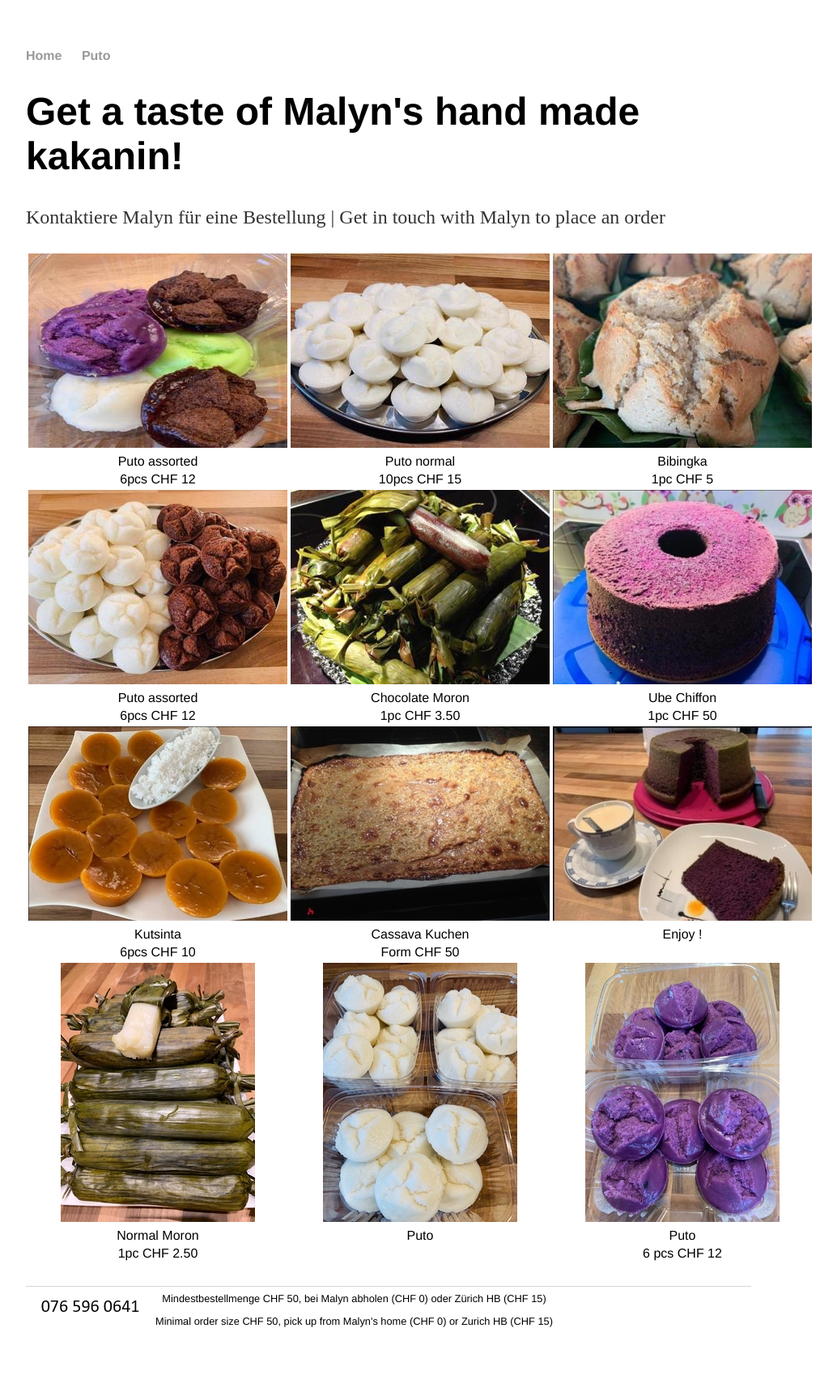
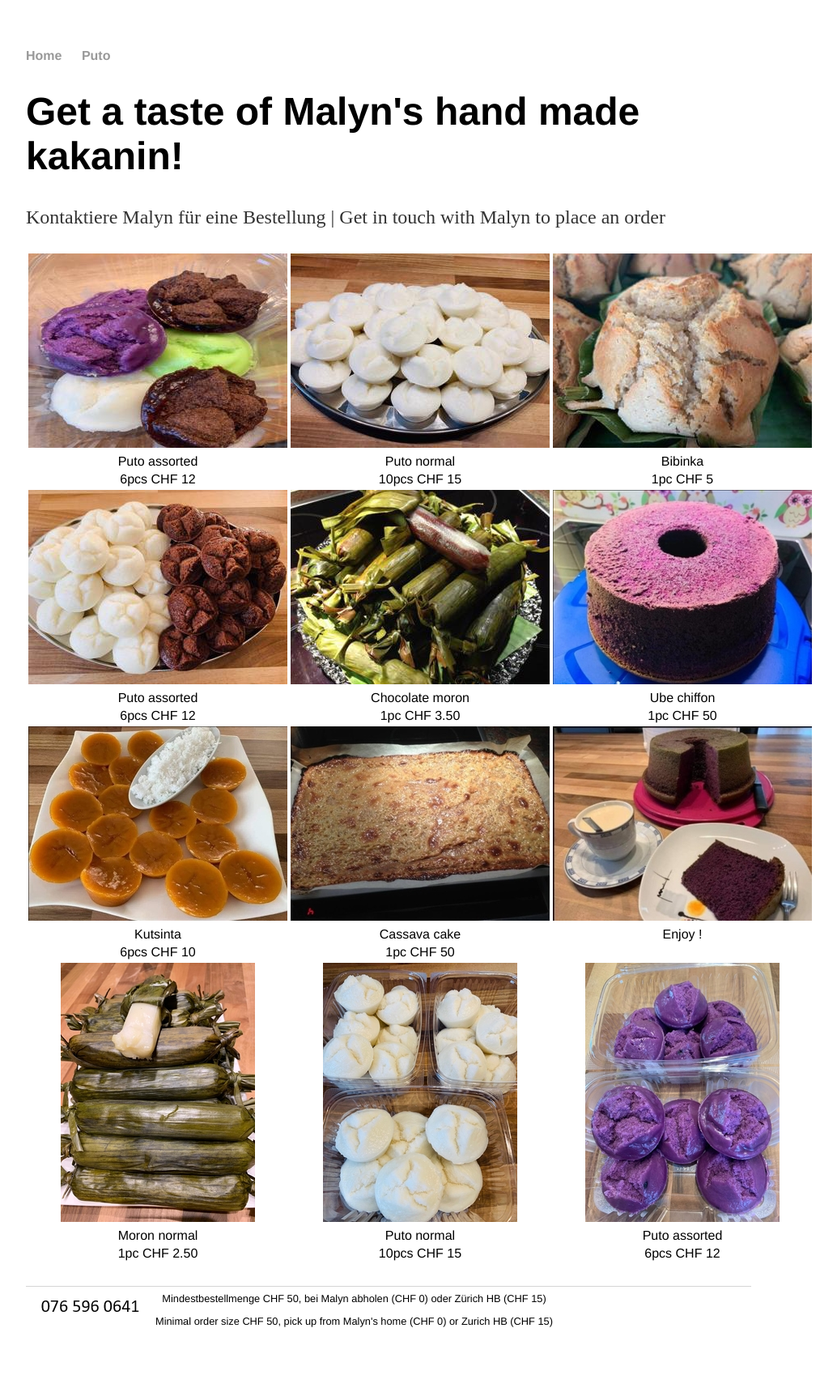
Before and after one commit to malynhandmade/malynhandmade.github.io, a Jekyll site: the page built from index.html, in a window 1280 px wide. Shown: the whole page at 81% size, without its empty margins (160-1194 px from the left). Built offline with Jekyll 4.4.1, drawn with Linux system fonts in a browser that asks for light colours.

Commit message:
centralizes prices in _data/...

```diff
--- /dev/null
+++ b/_data/kutsinta.yml
@@ -0,0 +1,3 @@
+normal_6pcs:
+  name: Kutsinta
+  price: 6pcs CHF 10
--- a/css/main.css
+++ b/css/main.css
@@ -7,6 +7,11 @@
     font-family:'Helvetica', 'Arial', 'Sans-Serif';
     font-size: 1em;
     text-align: left;
+}
+.tdright {
+    font-family:'Helvetica', 'Arial', 'Sans-Serif';
+    font-size: 1em;
+    text-align: right;
 }
 body {
     margin: 60px auto;
--- a/index.html
+++ b/index.html
@@ -25,14 +25,14 @@
 			</td>
 		</tr>
 		<tr class="tdcenter">
-			<td>Puto assorted</td>
-			<td>Puto normal</td>
-			<td>Bibingka</td>
+			<td>{{ site.data.puto.assorted_6pcs.name }}</td>
+			<td>{{ site.data.puto.normal_10pcs.name }}</td>
+			<td>{{ site.data.bibinka.normal_1pc.name }}</td>
 		</tr>
 		<tr class="tdcenter">
-			<td>6pcs CHF 12</td>
-			<td>10pcs CHF 15</td>
-			<td>1pc CHF 5</td>
+			<td>{{ site.data.puto.assorted_6pcs.price }}</td>
+			<td>{{ site.data.puto.normal_10pcs.price }}</td>
+			<td>{{ site.data.bibinka.normal_1pc.price }}</td>
 		</tr>
 		<tr class="tdcenter">
 			<!-- IMAGE ROW 2 -->
@@ -53,14 +53,14 @@
 			</td>
 		</tr>
 		<tr class="tdcenter">
-			<td>Puto assorted</td>
-			<td>Chocolate Moron</td>
-			<td>Ube Chiffon</td>
+			<td>{{ site.data.puto.assorted_6pcs.name }}</td>
+			<td>{{ site.data.moron.chocolate_1pc.name }}</td>
+			<td>{{ site.data.cake.ube.name }}</td>
 		</tr>
 		<tr class="tdcenter">
-			<td>6pcs CHF 12</td>
-			<td>1pc CHF 3.50</td>
-			<td>1pc CHF 50</td>
+			<td>{{ site.data.puto.assorted_6pcs.price }}</td>
+			<td>{{ site.data.moron.chocolate_1pc.price }}</td>
+			<td>{{ site.data.cake.ube.price }}</td>
 		</tr>
 		<tr class="tdcenter">
 			<!-- IMAGE ROW 3 -->
@@ -81,13 +81,13 @@
 			</td>
 		</tr>
 		<tr class="tdcenter">
-			<td>Kutsinta</td>
-			<td>Cassava Kuchen</td>
+			<td>{{ site.data.kutsinta.normal_6pcs.name }}</td>
+			<td>{{ site.data.cake.cassava.name }}</td>
 			<td>Enjoy !</td>
 		</tr>
 		<tr class="tdcenter">
-			<td>6pcs CHF 10</td>
-			<td>Form CHF 50</td>
+			<td>{{ site.data.kutsinta.normal_6pcs.price }}</td>
+			<td>{{ site.data.cake.cassava.price }}</td>
 			<td></td>
 		</tr>
 		<tr class="tdcenter">
@@ -109,14 +109,14 @@
 			</td>
 		</tr>
 		<tr class="tdcenter">
-			<td>Normal Moron</td>
-			<td>Puto</td>
-			<td>Puto</td>
+			<td>{{ site.data.moron.normal_1pc.name }}</td>
+			<td>{{ site.data.puto.normal_10pcs.name }}</td>
+			<td>{{ site.data.puto.assorted_6pcs.name }}</td>
 		</tr>
 		<tr class="tdcenter">
-			<td>1pc CHF 2.50</td>
-			<td></td>
-			<td>6 pcs CHF 12</td>
+			<td>{{ site.data.moron.normal_1pc.price }}</td>
+			<td>{{ site.data.puto.normal_10pcs.price }}</td>
+			<td>{{ site.data.puto.assorted_6pcs.price }}</td>
 		</tr>
 		<tr>
 			<td>
--- a/puto/index.html
+++ b/puto/index.html
@@ -34,4 +34,10 @@
 			<td>Puto normal</td>
 		</tr>
 	</table>
+	<h2>prices</h2>
+	<table>
+		<tr><td class="tdleft">{{ site.data.puto.assorted_6pcs.name }}</td><td class="tdright">{{ site.data.puto.assorted_6pcs.price }}</td></tr>
+		<tr><td class="tdleft">{{ site.data.puto.normal_10pcs.name }}</td><td class="tdright">{{ site.data.puto.normal_10pcs.price }}</td></tr>
+	</table>
+	</p>
 </div><!-- /.blurb -->
```
Also changed, not shown: _data/bibinka.yml (added, +7 -0 lines), _data/cake.yml (added, +7 -0 lines), _data/moron.yml (added, +7 -0 lines), _data/puto.yml (added, +7 -0 lines), README.md.
